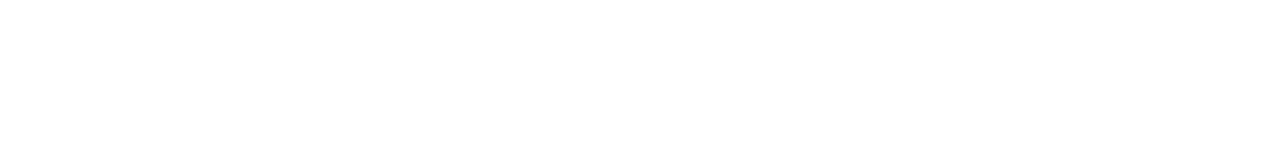
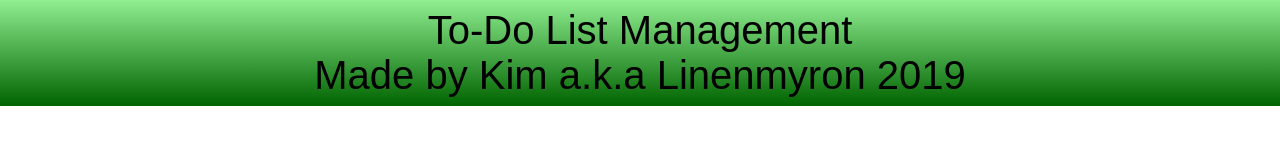
Before and after one commit to Linenmyron/To-Do-List, a plain HTML site: page index.html in a window 1280 px wide. Drawn offline with Linux system fonts and the light colour scheme.

Commit message:
header and footer
header and footer implemented to see and also how linear-gradient will behave.

```diff
--- a/CSS/style.css
+++ b/CSS/style.css
@@ -0,0 +1,13 @@
+*{
+  font-family: sans-serif;
+}
+
+body{
+    background-image: linear-gradient(lightgreen,darkgreen);
+    background-repeat: no-repeat;
+}
+
+header,footer{
+    font-size: 2.5em;
+    text-align: center;
+}
--- a/index.html
+++ b/index.html
@@ -3,11 +3,15 @@
   <head>
     <meta charset="utf-8">
     <meta name="viewport" content="width=device-width, initial-scale=1">
-    <link href="https://code.jquery.com/jquery-1.12.4.js"/>
-    <link href="https://code.jquery.com/ui/1.12.1/jquery-ui.js"/>
+    <script href="https://code.jquery.com/jquery-1.12.4.js"></script>
+    <script href="https://code.jquery.com/ui/1.12.1/jquery-ui.js"></script>
+    <link rel="stylesheet" href="CSS/style.css">
     <title>Simple To-Do list</title>
   </head>
   <body>
+    <header>To-Do List Management</header>
+
+    <footer>Made by Kim a.k.a Linenmyron 2019</footer>
   </body>
 
 </html>
```
